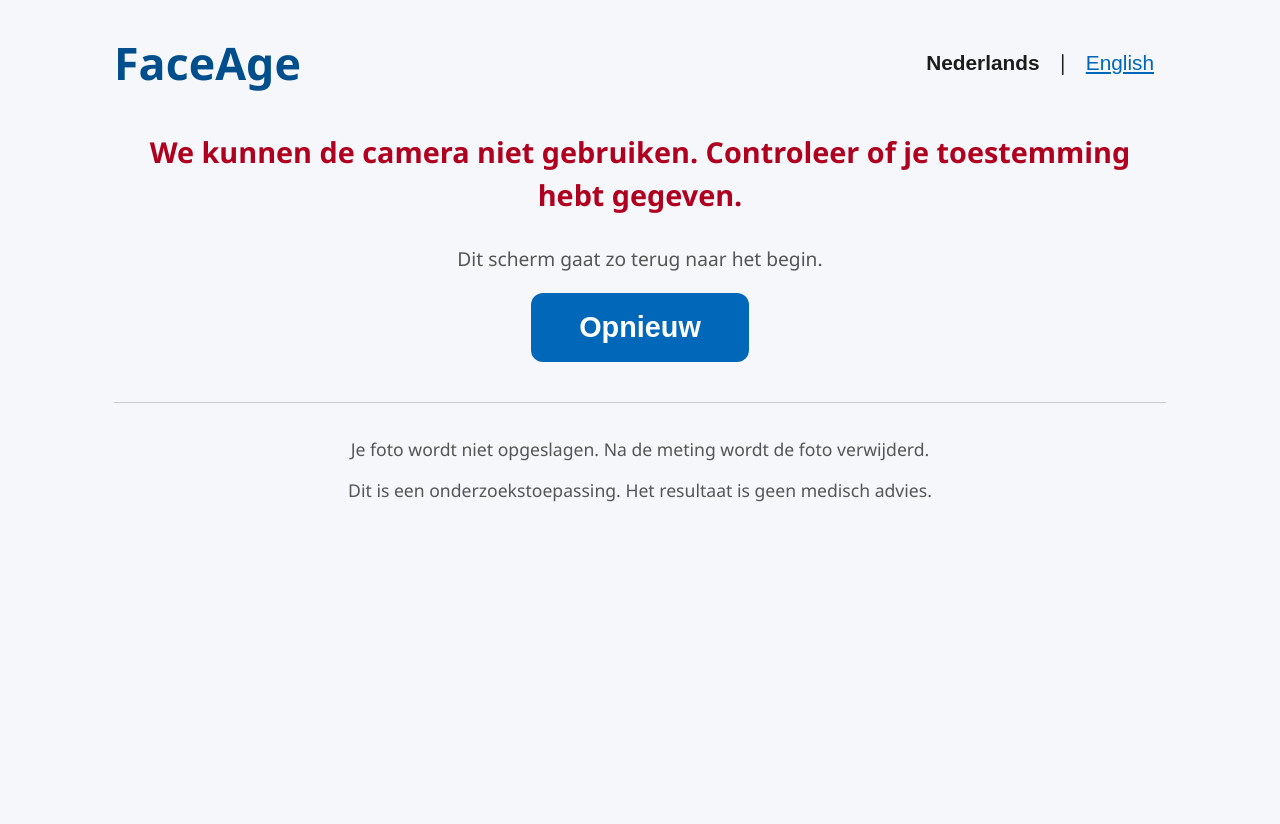
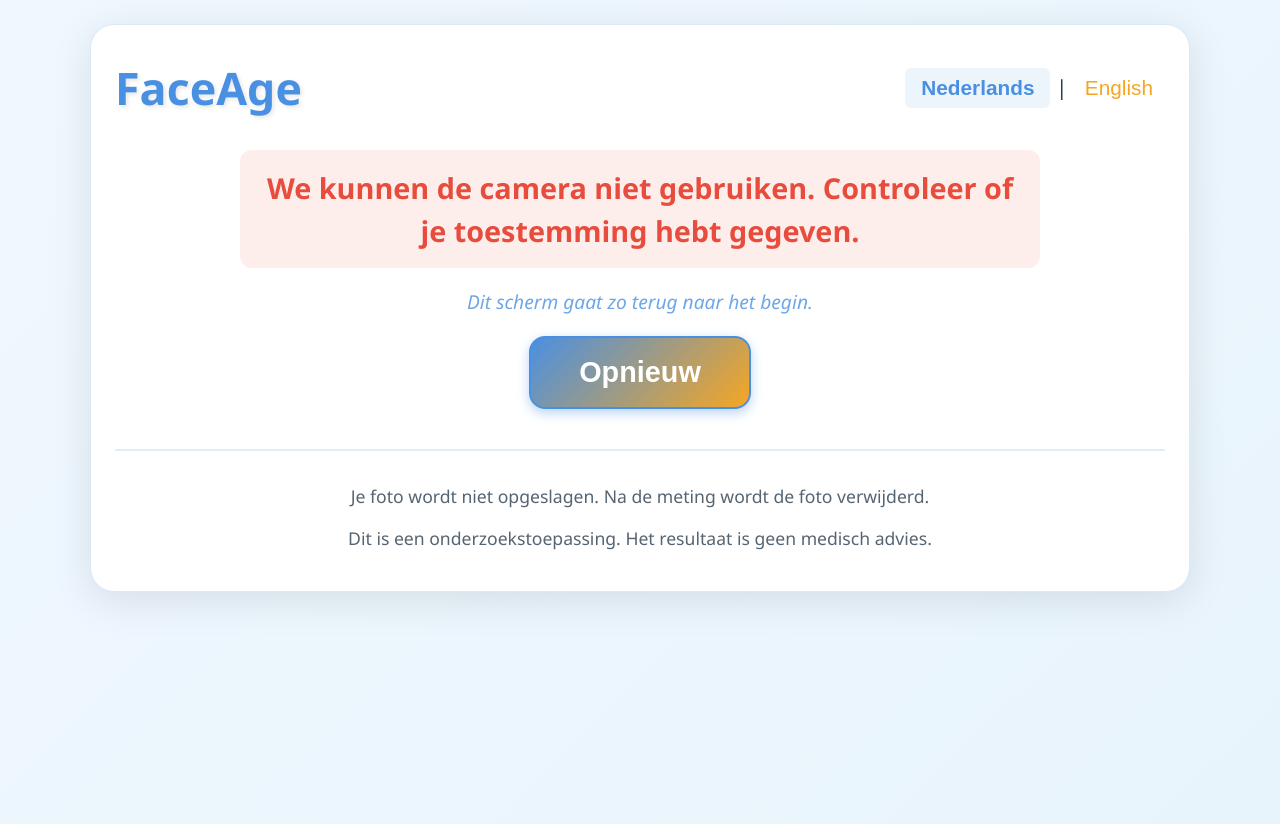
Before and after one commit to MaastrichtU-CDS/FaceAge-Weekend-van-de-Wetenschap, a Flask app: page / in a window 1280 px wide. Before the commit the page ends 502 px from the top, so only its background shows below. Run offline with Flask 2, Linux system fonts and the light colour scheme; parts of the project's set-up code (start-up, migrations or seed data) failed here and were passed over.

Commit message:
Security: add network isolation and child-friendly UI improvements
- Add --network none to docker-compose.yml and beurs-run.sh for complete
  network isolation, ensuring no outgoing internet access is possible
- Update README to document network isolation security feature
- Redesign UI with child-friendly color scheme:
  - Bright blue and orange gradient accents
  - Softer, more cheerful color palette
  - Animated result display with pulse effect
  - Gradient backgrounds and rounded corners
  - Improved button styling with hover effects
  - Larger, bolder typography for better visibility
- All photos remain in-memory only; no data exfiltration possible

Generated by Mistral Vibe.
Co-Authored-By: Mistral Vibe <vibe@mistral.ai>

```diff
--- a/app/static/styles.css
+++ b/app/static/styles.css
@@ -4,11 +4,16 @@
  */
 
 :root {
-  --primary: #0067b9;
-  --primary-dark: #004e8c;
-  --background: #f5f7fa;
-  --text: #1c1c1c;
-  --error: #b00020;
+  --primary: #4a90e2;
+  --primary-dark: #2c70b8;
+  --secondary: #f5a623;
+  --accent: #7ed321;
+  --background: #f0f8ff;
+  --text: #2c3e50;
+  --error: #e74c3c;
+  --success: #27ae60;
+  --card-bg: #ffffff;
+  --border: #3498db;
 }
 
 * {
@@ -18,8 +23,9 @@
 body {
   margin: 0;
   font-family: "Segoe UI", Roboto, Arial, sans-serif;
-  background: var(--background);
+  background: linear-gradient(135deg, var(--background) 0%, #e8f4fc 100%);
   color: var(--text);
+  min-height: 100vh;
 }
 
 .container {
@@ -27,6 +33,12 @@ body {
   margin: 0 auto;
   padding: 24px;
   text-align: center;
+  background: var(--card-bg);
+  border-radius: 24px;
+  box-shadow: 0 8px 40px rgba(0, 0, 0, 0.1);
+  margin-top: 24px;
+  margin-bottom: 24px;
+  border: 1px solid rgba(74, 144, 226, 0.2);
 }
 
 .topbar {
@@ -40,7 +52,9 @@ body {
 h1 {
   font-size: 2.8rem;
   margin: 8px 0;
-  color: var(--primary-dark);
+  color: var(--primary);
+  text-shadow: 2px 2px 4px rgba(0, 0, 0, 0.1);
+  font-weight: 700;
 }
 
 .language-switch {
@@ -53,15 +67,23 @@ h1 {
   font-size: 1.3rem;
   padding: 8px 12px;
   cursor: pointer;
-  color: var(--primary);
-  text-decoration: underline;
+  color: var(--secondary);
+  text-decoration: none;
+  border-radius: 6px;
+  transition: all 0.2s ease;
+}
+
+.lang-btn:hover {
+  background: rgba(245, 166, 35, 0.1);
 }
 
 .lang-btn.active {
   font-weight: bold;
-  color: var(--text);
+  color: var(--primary);
   text-decoration: none;
   cursor: default;
+  background: rgba(74, 144, 226, 0.1);
+  padding: 8px 16px;
 }
 
 .view {
@@ -78,10 +100,16 @@ h1 {
 .video-frame {
   margin: 16px auto;
   max-width: 960px;
-  border: 6px solid var(--primary);
-  border-radius: 12px;
+  border: 8px solid var(--primary);
+  border-radius: 20px;
   overflow: hidden;
   background: #000;
+  box-shadow: 0 8px 24px rgba(74, 144, 226, 0.3);
+  transition: transform 0.3s ease;
+}
+
+.video-frame:hover {
+  transform: scale(1.02);
 }
 
 video {
@@ -97,46 +125,81 @@ video {
   font-weight: 600;
   padding: 18px 48px;
   border: none;
-  border-radius: 12px;
-  background: var(--primary);
+  border-radius: 16px;
+  background: linear-gradient(135deg, var(--primary) 0%, var(--secondary) 100%);
   color: #fff;
   cursor: pointer;
+  box-shadow: 0 4px 12px rgba(74, 144, 226, 0.4);
+  transition: all 0.3s ease;
+  border: 2px solid var(--primary);
 }
 
 .primary-btn:hover:enabled {
-  background: var(--primary-dark);
+  background: linear-gradient(135deg, var(--primary-dark) 0%, var(--secondary) 100%);
+  transform: translateY(-2px);
+  box-shadow: 0 6px 20px rgba(74, 144, 226, 0.6);
+}
+
+.primary-btn:active:enabled {
+  transform: translateY(0);
 }
 
 .primary-btn:disabled {
-  background: #9e9e9e;
+  background: #bdc3c7;
   cursor: wait;
+  box-shadow: none;
+  opacity: 0.8;
 }
 
 .result {
-  font-size: 2.4rem;
+  font-size: 3rem;
   font-weight: 700;
-  color: var(--primary-dark);
+  color: var(--primary);
+  background: linear-gradient(135deg, rgba(74, 144, 226, 0.1) 0%, rgba(245, 166, 35, 0.1) 100%);
+  padding: 16px 24px;
+  border-radius: 16px;
+  margin: 16px auto;
+  max-width: 800px;
+  box-shadow: 0 4px 12px rgba(74, 144, 226, 0.2);
+  animation: pulse 2s ease-in-out infinite;
+}
+
+@keyframes pulse {
+  0%, 100% {
+    transform: scale(1);
+  }
+  50% {
+    transform: scale(1.05);
+  }
 }
 
 .error {
   font-size: 1.8rem;
   font-weight: 600;
   color: var(--error);
+  background: rgba(231, 76, 60, 0.1);
+  padding: 16px 24px;
+  border-radius: 12px;
+  margin: 16px auto;
+  max-width: 800px;
 }
 
 .reset-note {
   font-size: 1.2rem;
-  color: #555;
+  color: var(--primary);
+  font-style: italic;
+  opacity: 0.8;
 }
 
 .spinner {
   width: 72px;
   height: 72px;
   margin: 32px auto;
-  border: 10px solid #cfd8dc;
+  border: 10px solid rgba(207, 216, 220, 0.3);
   border-top-color: var(--primary);
   border-radius: 50%;
   animation: spin 1s linear infinite;
+  box-shadow: 0 0 20px rgba(74, 144, 226, 0.3);
 }
 
 @keyframes spin {
@@ -148,7 +211,8 @@ video {
 .footer {
   margin-top: 40px;
   padding-top: 16px;
-  border-top: 1px solid #ccc;
+  border-top: 2px solid rgba(74, 144, 226, 0.2);
   font-size: 1.1rem;
-  color: #555;
+  color: var(--text);
+  opacity: 0.8;
 }
--- a/docker-compose.yml
+++ b/docker-compose.yml
@@ -10,6 +10,7 @@ services:
       dockerfile: Dockerfile.serve
     image: faceage:serve
     container_name: faceage-beurs
+    network_mode: none
     ports:
       - "8000:8000"
     volumes:
```
Also changed, not shown: README.md, 1 other file.
